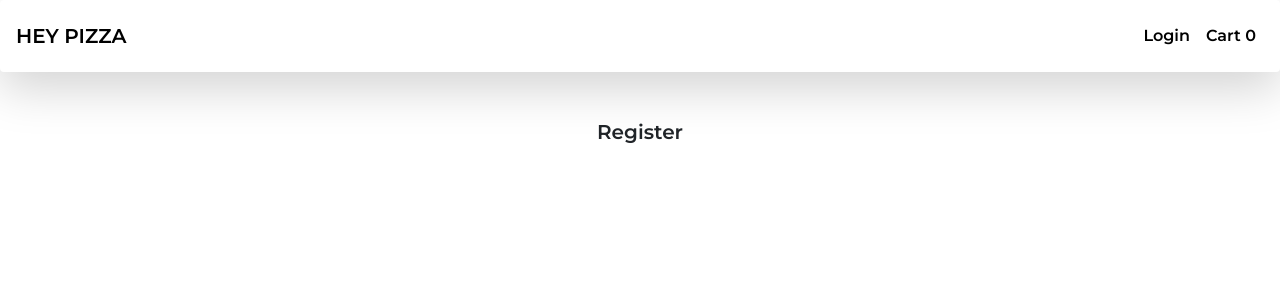
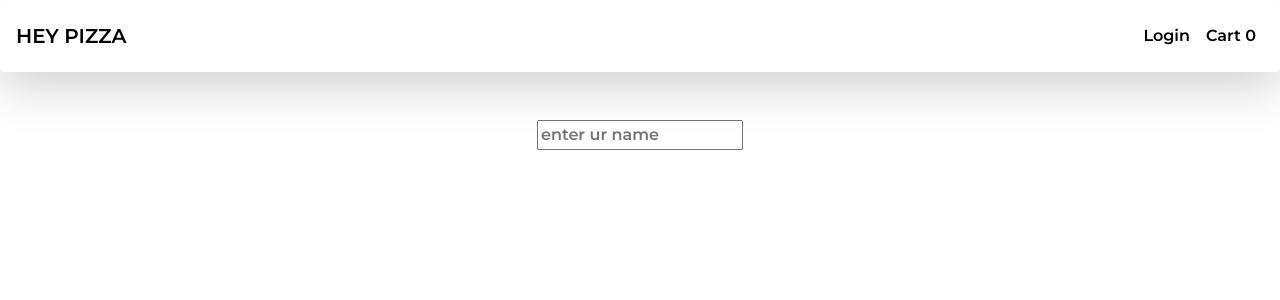
Before and after one commit to sakthiveltsmr/Pizza-Front-End-using-React, a React (Create React App) app: page /register in a window 1280 px wide. Shown: the top 300 px of the page. Built offline with nearby package versions, Linux system fonts and the light colour scheme.

Commit message:
register

```diff
--- a/src/pages/Register/Register.js
+++ b/src/pages/Register/Register.js
@@ -3,7 +3,18 @@ import React from "react";
 export default function Register() {
   return (
     <div>
-      <h1>Register</h1>
+      <div class="row justify-content-center">
+        <div className="col-md-5">
+          <div>
+            <input
+              type="text"
+              placeholder="enter ur name"
+              className="form-controll"
+              required
+            />
+          </div>
+        </div>
+      </div>
     </div>
   );
 }
```
